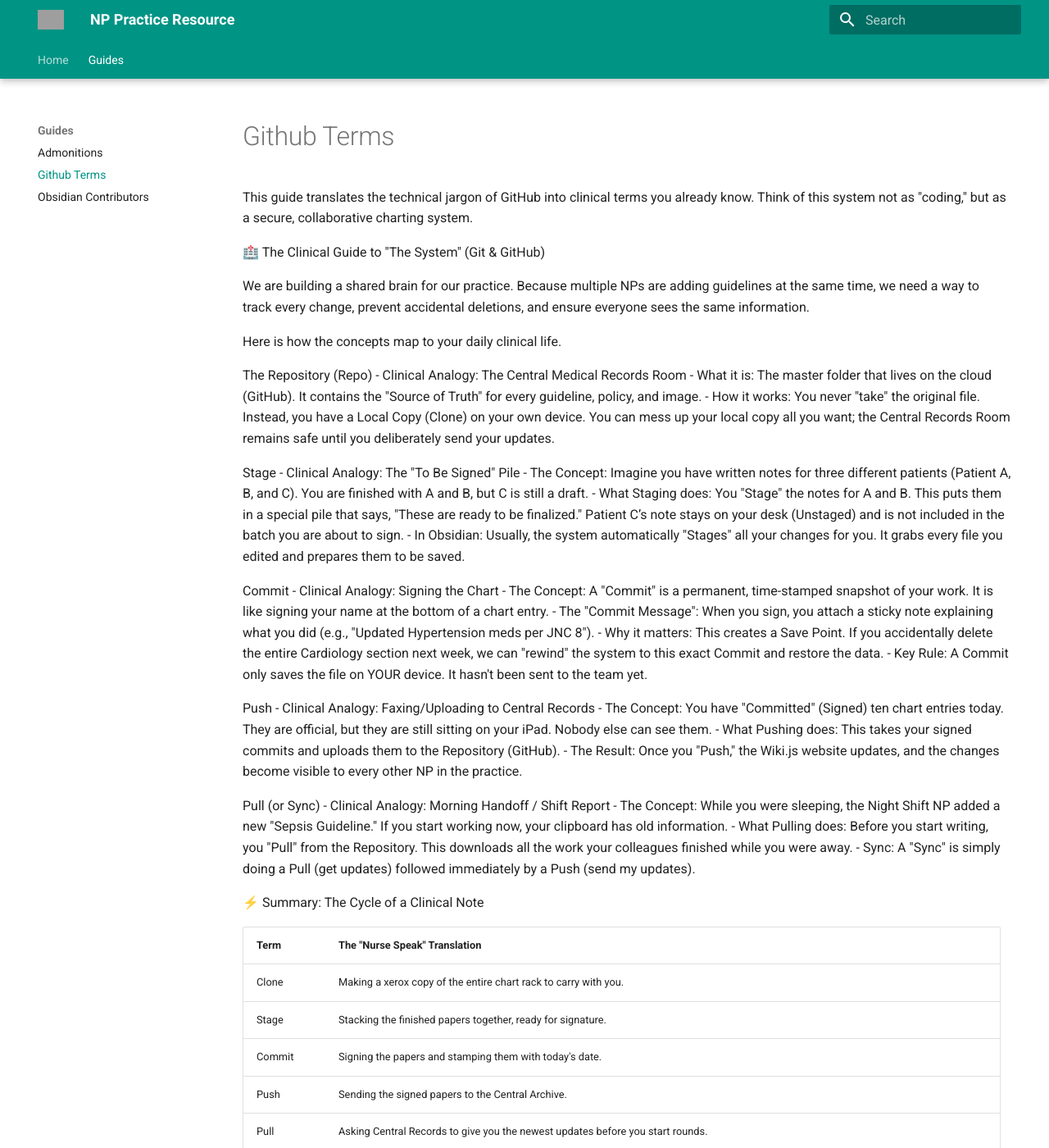
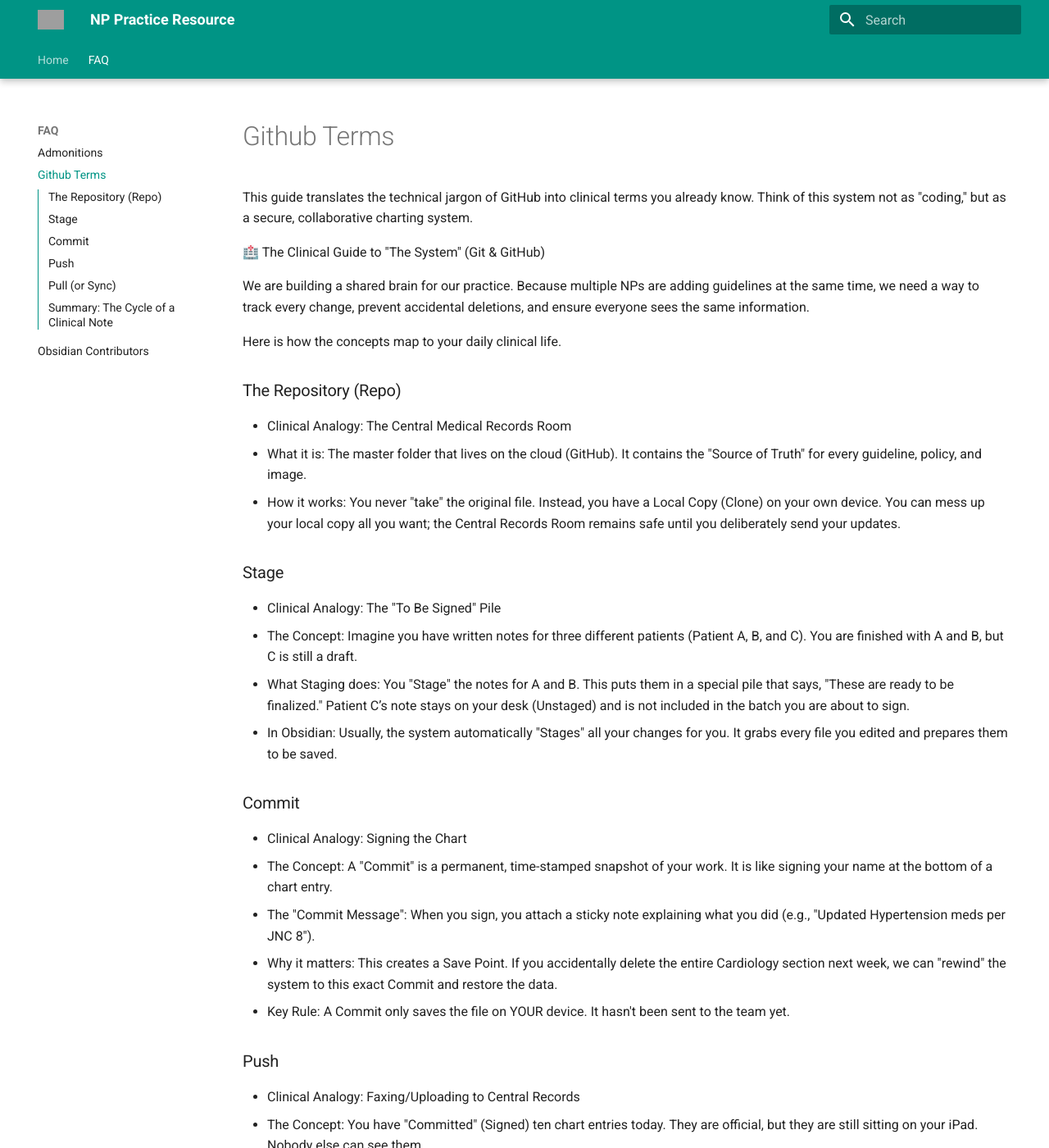
Before and after one commit to joegrafe/np-practice-resource, an MkDocs documentation site: the page built from docs/FAQ/Github Terms.md, in a window 1280 px wide and 1400 px high. Shown: the whole window at 82% size. Built offline with MkDocs 1.6.1 and Material for MkDocs 9.7.7, drawn with Linux system fonts in a browser that asks for light colours; some of the changed text lies outside the part shown; grey boxes are pictures that could not be loaded.

Commit message:
2026-02-02 23:12:15__{numFiles}}_R docs/FAQ/Admonitions.md docs/FAQ/Github Terms.md docs/FAQ/Obsidian Contributors.md

```diff
--- a/docs/Guides/Github Terms.md
+++ b/docs/FAQ/Github Terms.md
@@ -6,37 +6,37 @@ We are building a shared brain for our practice. Because multiple NPs are adding
 
 Here is how the concepts map to your daily clinical life.
 
-The Repository (Repo)
+### The Repository (Repo)
 - Clinical Analogy: The Central Medical Records Room
 - What it is: The master folder that lives on the cloud (GitHub). It contains the "Source of Truth" for every guideline, policy, and image.
 - How it works: You never "take" the original file. Instead, you have a Local Copy (Clone) on your own device. You can mess up your local copy all you want; the Central Records Room remains safe until you deliberately send your updates.
 
-Stage
+### Stage
 - Clinical Analogy: The "To Be Signed" Pile
 - The Concept: Imagine you have written notes for three different patients (Patient A, B, and C). You are finished with A and B, but C is still a draft.
 - What Staging does: You "Stage" the notes for A and B. This puts them in a special pile that says, "These are ready to be finalized." Patient C’s note stays on your desk (Unstaged) and is not included in the batch you are about to sign.
 - In Obsidian: Usually, the system automatically "Stages" all your changes for you. It grabs every file you edited and prepares them to be saved.
 
-Commit
+### Commit
 - Clinical Analogy: Signing the Chart
 - The Concept: A "Commit" is a permanent, time-stamped snapshot of your work. It is like signing your name at the bottom of a chart entry.
 - The "Commit Message": When you sign, you attach a sticky note explaining what you did (e.g., "Updated Hypertension meds per JNC 8").
 - Why it matters: This creates a Save Point. If you accidentally delete the entire Cardiology section next week, we can "rewind" the system to this exact Commit and restore the data.
 - Key Rule: A Commit only saves the file on YOUR device. It hasn't been sent to the team yet.
 
-Push
+### Push
 - Clinical Analogy: Faxing/Uploading to Central Records
 - The Concept: You have "Committed" (Signed) ten chart entries today. They are official, but they are still sitting on your iPad. Nobody else can see them.
 - What Pushing does: This takes your signed commits and uploads them to the Repository (GitHub).
 - The Result: Once you "Push," the Wiki.js website updates, and the changes become visible to every other NP in the practice.
 
-Pull (or Sync)
+### Pull (or Sync)
 - Clinical Analogy: Morning Handoff / Shift Report
 - The Concept: While you were sleeping, the Night Shift NP added a new "Sepsis Guideline." If you start working now, your clipboard has old information.
 - What Pulling does: Before you start writing, you "Pull" from the Repository. This downloads all the work your colleagues finished while you were away.
 - Sync: A "Sync" is simply doing a Pull (get updates) followed immediately by a Push (send my updates).
 
-⚡ Summary: The Cycle of a Clinical Note
+### Summary: The Cycle of a Clinical Note
 
 | Term     | The "Nurse Speak" Translation                                                                                                              |
 | -------- | ------------------------------------------------------------------------------------------------------------------------------------------ |
@@ -47,7 +47,8 @@ Pull (or Sync)
 | Pull     | Asking Central Records to give you the newest updates before you start rounds.                                                             |
 | Conflict | Two nurses tried to write on the same line of the same chart at the same time. The system pauses and asks you: "Which version is correct?" |
 
-💡 Why do we do this?
+Why do we do this?
+
 Why not just use Google Docs?
  * Safety: "Commits" allow us to undo mistakes instantly.
  * Ownership: We know exactly who wrote that guideline and when.
```
Also changed, not shown: docs/FAQ/Admonitions.md (renamed from docs/Guides/Admonitions.md), docs/FAQ/Obsidian Contributors.md (renamed from docs/Guides/Obsidian Contributors.md).
